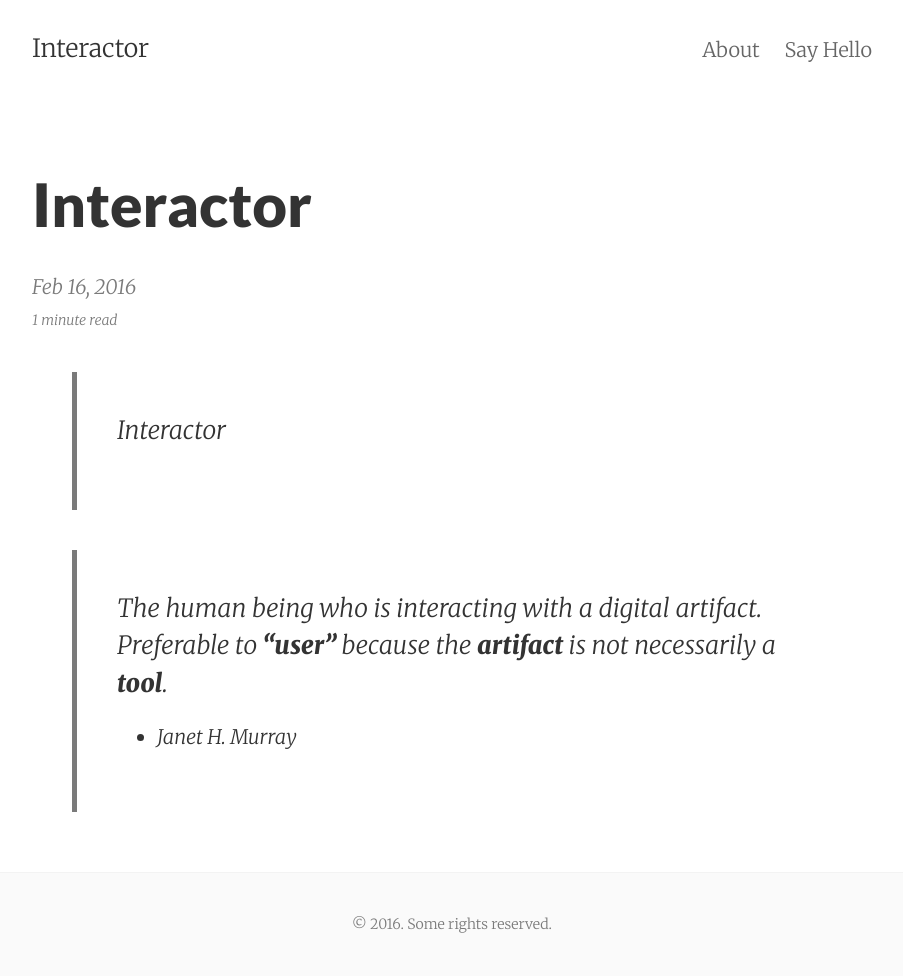
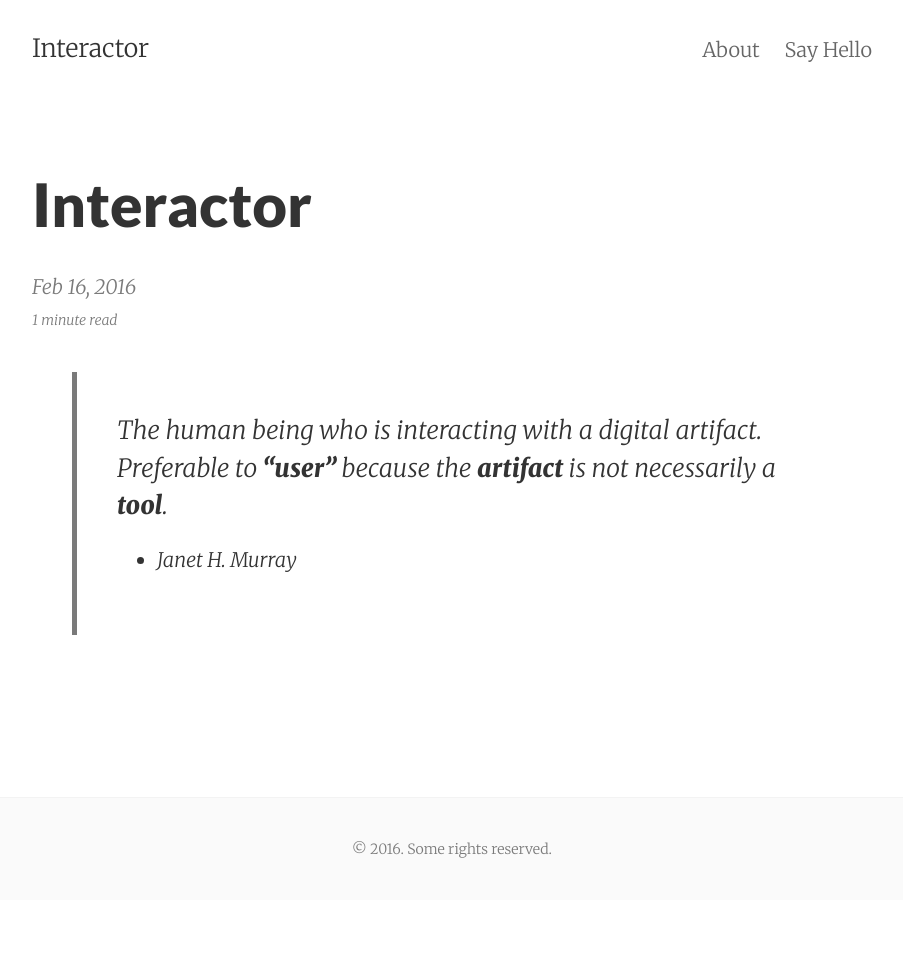
Before and after one commit to rmcmelo/rmcmelo.github.io, a Jekyll site: the page built from _posts/2016-02-16-interactor.markdown, in a window 1280 px wide. Shown: the whole page, without its empty margins (188-1091 px from the left). Built offline with Jekyll 4.4.1, drawn with Linux system fonts in a browser that asks for light colours; after the commit the page ends 900 px from its top, so only the background shows below that.

Commit message:
Post update: Interactor

```diff
--- a/_posts/2016-02-16-interactor.markdown
+++ b/_posts/2016-02-16-interactor.markdown
@@ -3,7 +3,5 @@ published: true
 title: Interactor
 layout: post
 ---
-> Interactor
-
 > The human being who is interacting with a digital artifact. Preferable to **“user”** because the **artifact** is not necessarily a **tool**.
 - Janet H. Murray
```
